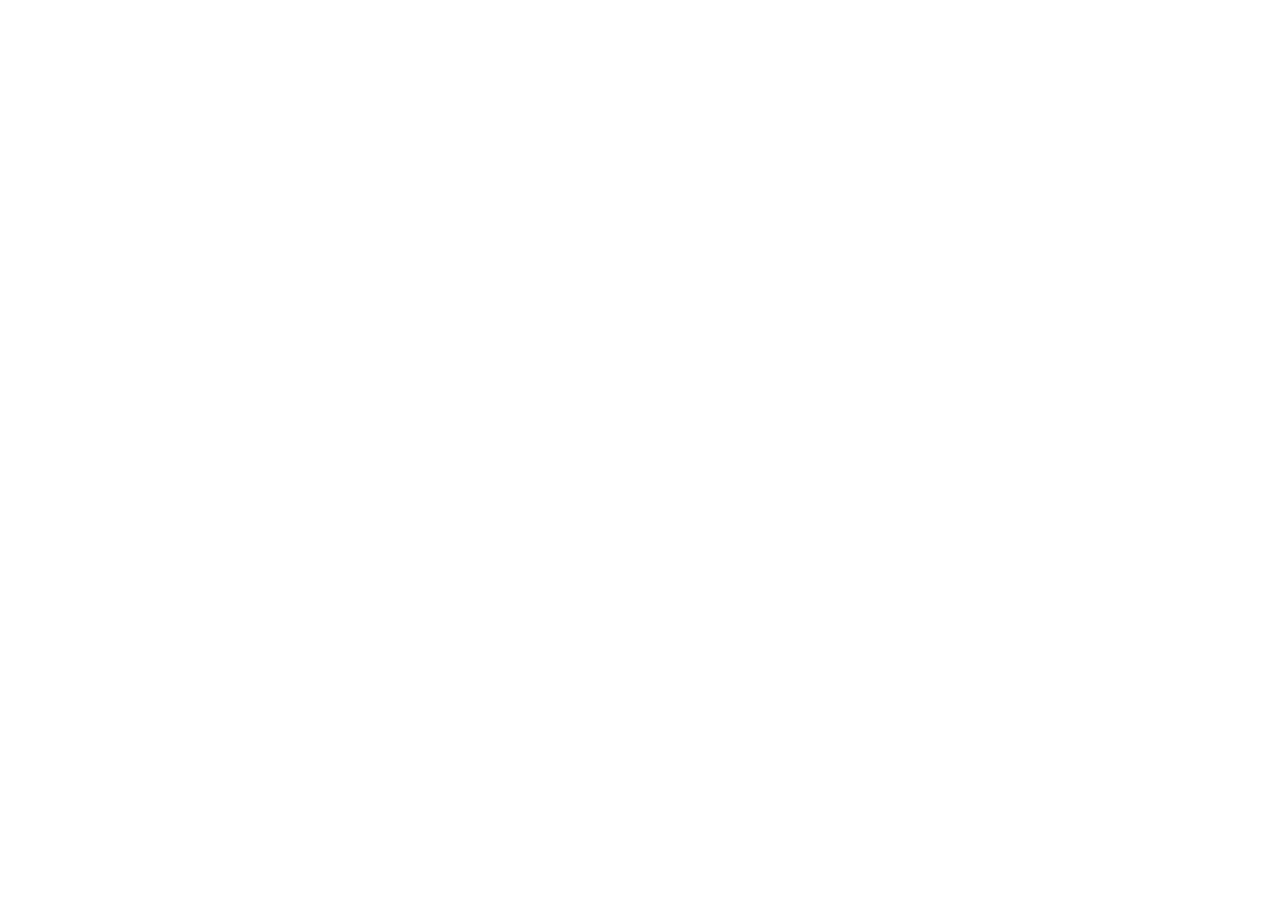
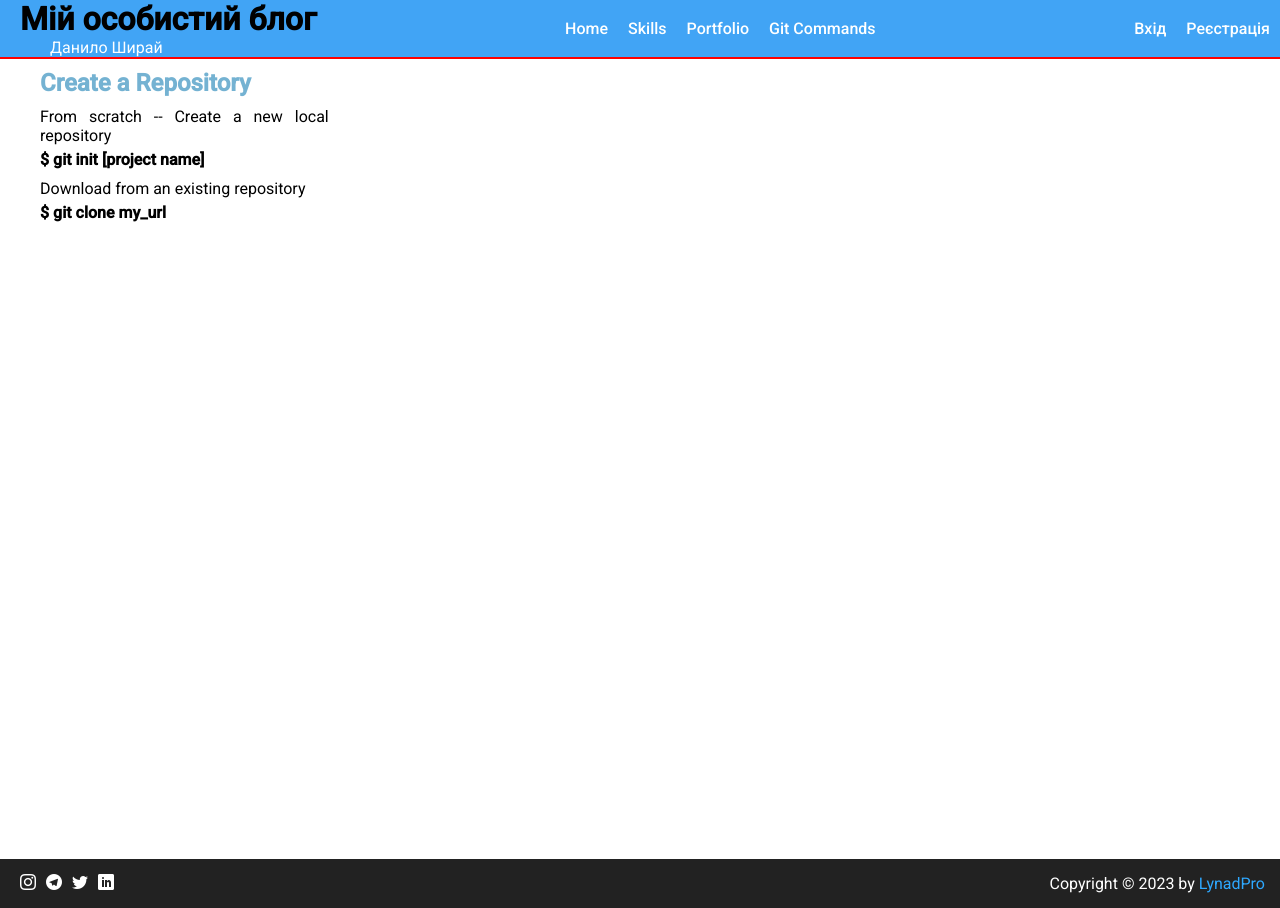
Before and after one commit to ShyraiDan/Web_Lab12, a plain HTML site: page task1/git_commands.html in a window 1280 px wide. Before the commit the page ends 800 px from the top, so only its background shows below. Drawn offline with Linux system fonts and the light colour scheme; files whose address does not match are found by name.

Commit message:
create a repository

```diff
--- a/task1/git_commands.html
+++ b/task1/git_commands.html
@@ -4,6 +4,80 @@
     <meta charset="UTF-8" />
     <meta name="viewport" content="width=device-width, initial-scale=1.0" />
     <title>Document</title>
+    <link rel="stylesheet" href="./style.css" />
+    <link href="https://fonts.googleapis.com/css2?family=Roboto:wght@400;500&display=swap" rel="stylesheet" />
   </head>
-  <body></body>
+  <body>
+    <header class="header">
+      <div class="header__left">
+        <h1 class="header__title">Мій особистий блог</h1>
+        <p class="header__text">Данило Ширай</p>
+      </div>
+      <nav class="header__nav-bar">
+        <ul class="header__list">
+          <li class="header__item">
+            <a class="header__link" href="./index.html">Home</a>
+          </li>
+          <li class="header__item">
+            <a class="header__link" href="./skills.html">Skills</a>
+          </li>
+          <li class="header__item">
+            <a class="header__link" href="./portfolio.html">Portfolio</a>
+          </li>
+          <li class="header__item">
+            <a class="header__link" href="./git_commands.html">Git Commands</a>
+          </li>
+        </ul>
+      </nav>
+      <div class="header__right">
+        <ul class="header__list">
+          <li class="header__item">
+            <a class="header__link" href="./register.html">Вхід</a>
+          </li>
+          <li class="header__item">
+            <a class="header__link" href="./register.html">Реєстрація</a>
+          </li>
+        </ul>
+      </div>
+    </header>
+    <main class="main">
+      <div class="git-container">
+        <div>
+          <h2 class="git-container__title">Create a Repository</h2>
+          <ul class="git-container__list">
+            <li class="git-container__item">
+              <p class="description">From scratch -- Create a new local repository</p>
+              <p class="command">$ git init [project name]</p>
+            </li>
+            <li class="git-container__item">
+              <p class="description">Download from an existing repository</p>
+              <p class="command">$ git clone my_url</p>
+            </li>
+          </ul>
+        </div>
+      </div>
+    </main>
+    <footer class="footer">
+      <div class="footer__social">
+        <ul class="footer__list">
+          <li class="footer__item">
+            <a href="" class="footer__link"><span class="icon icon-instagram"></span></a>
+          </li>
+          <li class="footer__item">
+            <a href="" class="footer__link"><span class="icon icon-telegram"></span></a>
+          </li>
+          <li class="footer__item">
+            <a href="" class="footer__link"><span class="icon icon-twitter"></span></a>
+          </li>
+          <li class="footer__item">
+            <a href="" class="footer__link"><span class="icon icon-linkedin"></span></a>
+          </li>
+        </ul>
+      </div>
+      <div>
+        <p class="footer__copyright"></p>
+      </div>
+    </footer>
+    <script src="script.js"></script>
+  </body>
 </html>
--- a/task1/style.css
+++ b/task1/style.css
@@ -6,7 +6,6 @@
   text-decoration: none;
   color: #fff;
   font-family: 'Roboto', sans-serif;
-  font-style: italic;
   text-align: justify;
 }
 @font-face {
@@ -222,6 +221,58 @@ option {
   color: #222;
 }
 
+/* git_commands */
+
+.git-container {
+  display: grid;
+  grid-template-columns: repeat(4, 1fr);
+  height: 100vh;
+  max-width: 1200px;
+  margin: 0 auto;
+  grid-gap: 15px;
+}
+
+.git-container h2 {
+  margin-top: 10px;
+}
+
+.git-container__title {
+  color: #74b2d2;
+}
+
+.git-container__title_dark-blue {
+  color: #568ca5;
+}
+.git-container__title_green {
+  color: #88c432;
+}
+
+.git-container__title_dark-green {
+  color: #60961c;
+}
+
+.git-container__title_orange {
+  color: #f15d2b;
+}
+
+.git-container__title_red {
+  color: #bf5834;
+}
+.git-container__item {
+  display: flex;
+  flex-direction: column;
+  margin-top: 10px;
+}
+
+.description {
+  color: black;
+}
+.command {
+  color: black;
+  font-weight: bold;
+  margin-top: 5px;
+}
+
 /* footer */
 .footer {
   background: #222;
```
Also changed, not shown: task1/index.html (+1 -1 lines), task1/portfolio.html (+1 -1 lines), task1/register.html (+1 -1 lines).
